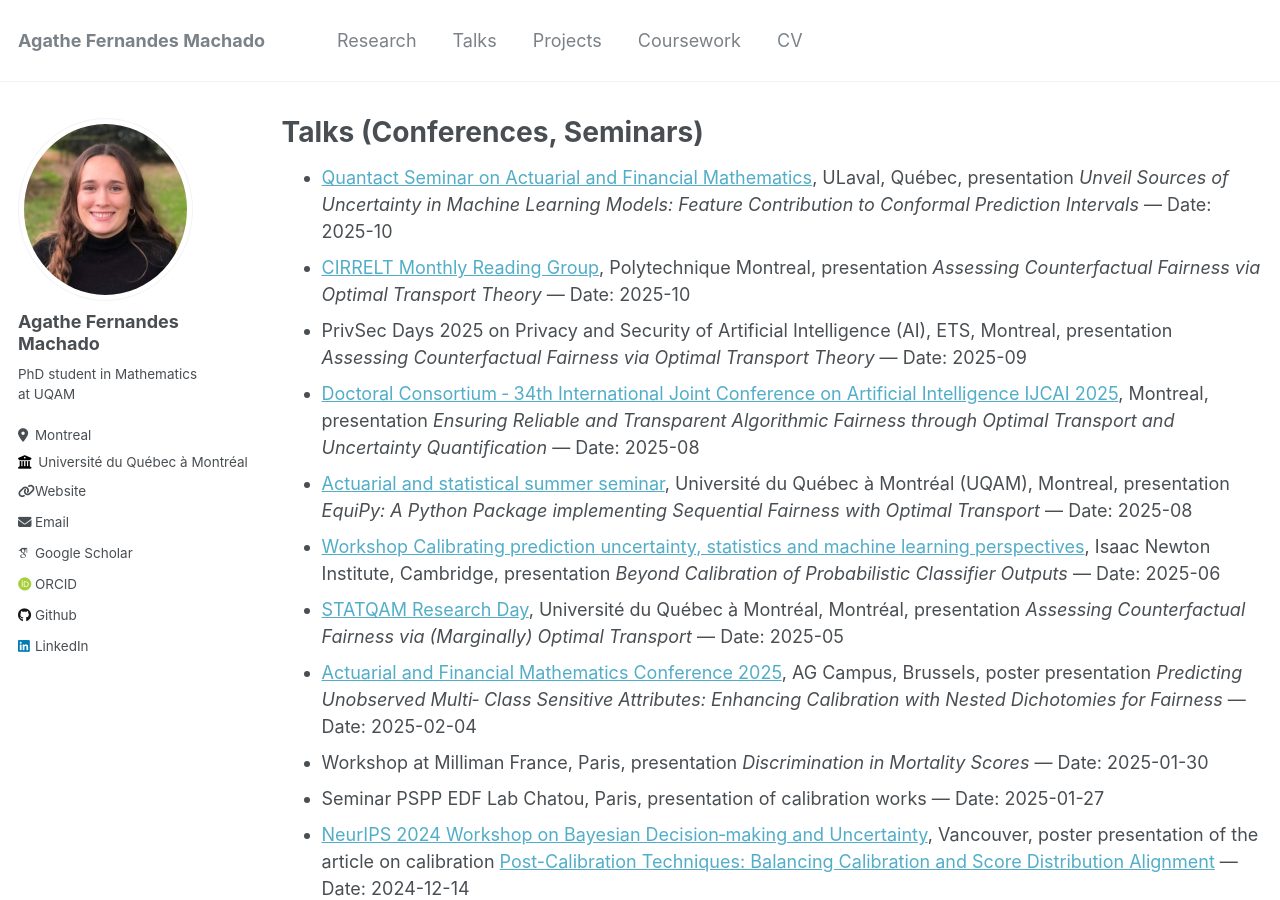
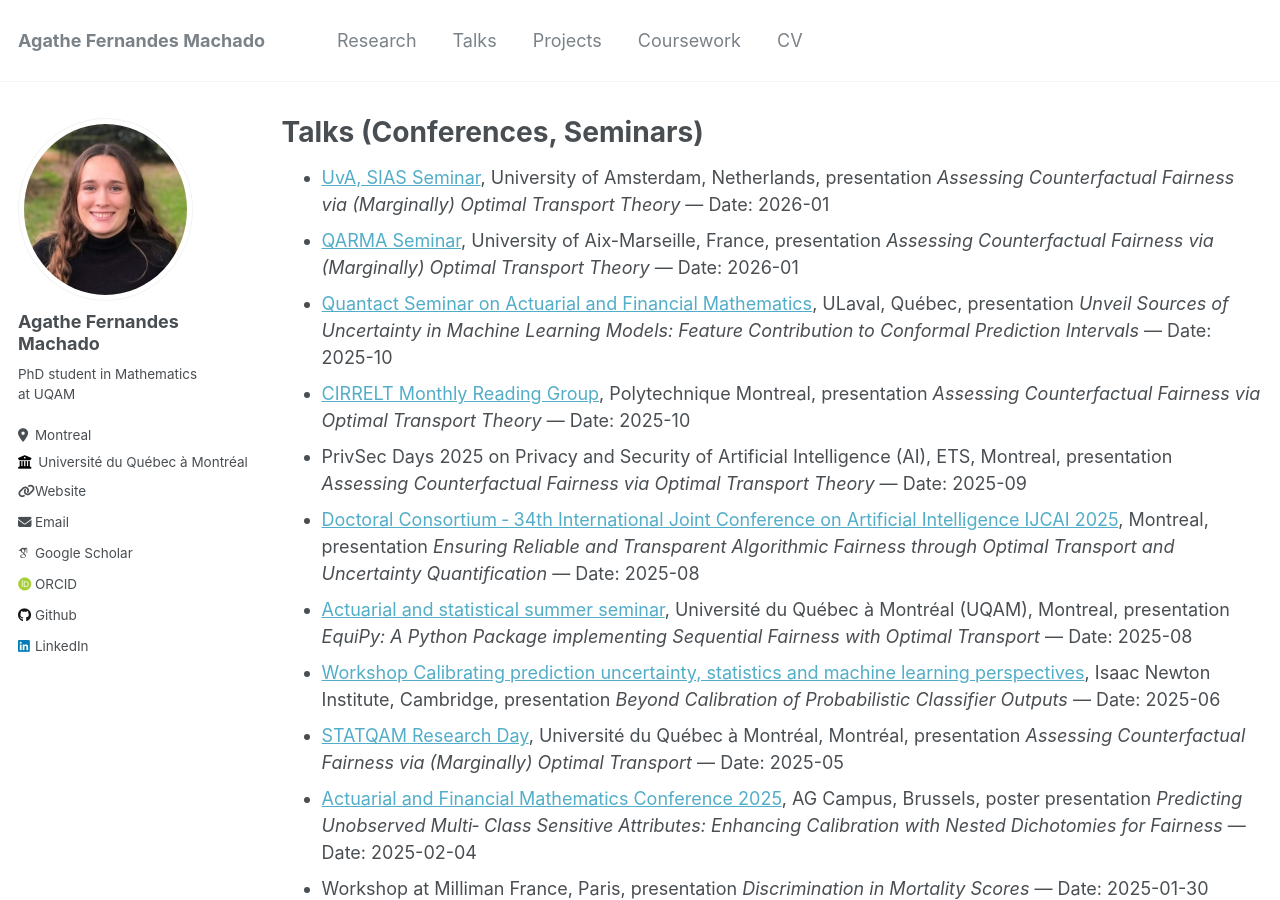
Before and after one commit to fer-agathe/fer-agathe.github.io, a Jekyll site: the page built from _pages/talks.md, in a window 1280 px wide and 900 px high. Built offline with Jekyll 4.4.1, drawn with Linux system fonts in a browser that asks for light colours; some web fonts are replaced.

Commit message:
add recent talks

```diff
--- a/_pages/talks.md
+++ b/_pages/talks.md
@@ -5,6 +5,8 @@ permalink: /talks/
 author_profile: true
 ---
 
+- [UvA, SIAS Seminar](https://www.sias-uva.nl), University of Amsterdam, Netherlands, presentation *Assessing Counterfactual Fairness via (Marginally) Optimal Transport Theory* — Date: 2026-01
+- [QARMA Seminar](https://qarma.lis-lab.fr), University of Aix-Marseille, France, presentation *Assessing Counterfactual Fairness via (Marginally) Optimal Transport Theory* — Date: 2026-01
 - [Quantact Seminar on Actuarial and Financial Mathematics](http://quantact.uqam.ca), ULaval, Québec, presentation *Unveil Sources of Uncertainty in Machine Learning Models: Feature Contribution to Conformal Prediction Intervals* — Date: 2025-10
 - [CIRRELT Monthly Reading Group](https://www.cirrelt.ca), Polytechnique Montreal, presentation *Assessing Counterfactual Fairness via Optimal Transport Theory* — Date: 2025-10
 - PrivSec Days 2025 on Privacy and Security of Artificial Intelligence (AI), ETS, Montreal, presentation *Assessing Counterfactual Fairness via Optimal Transport Theory* — Date: 2025-09
```
